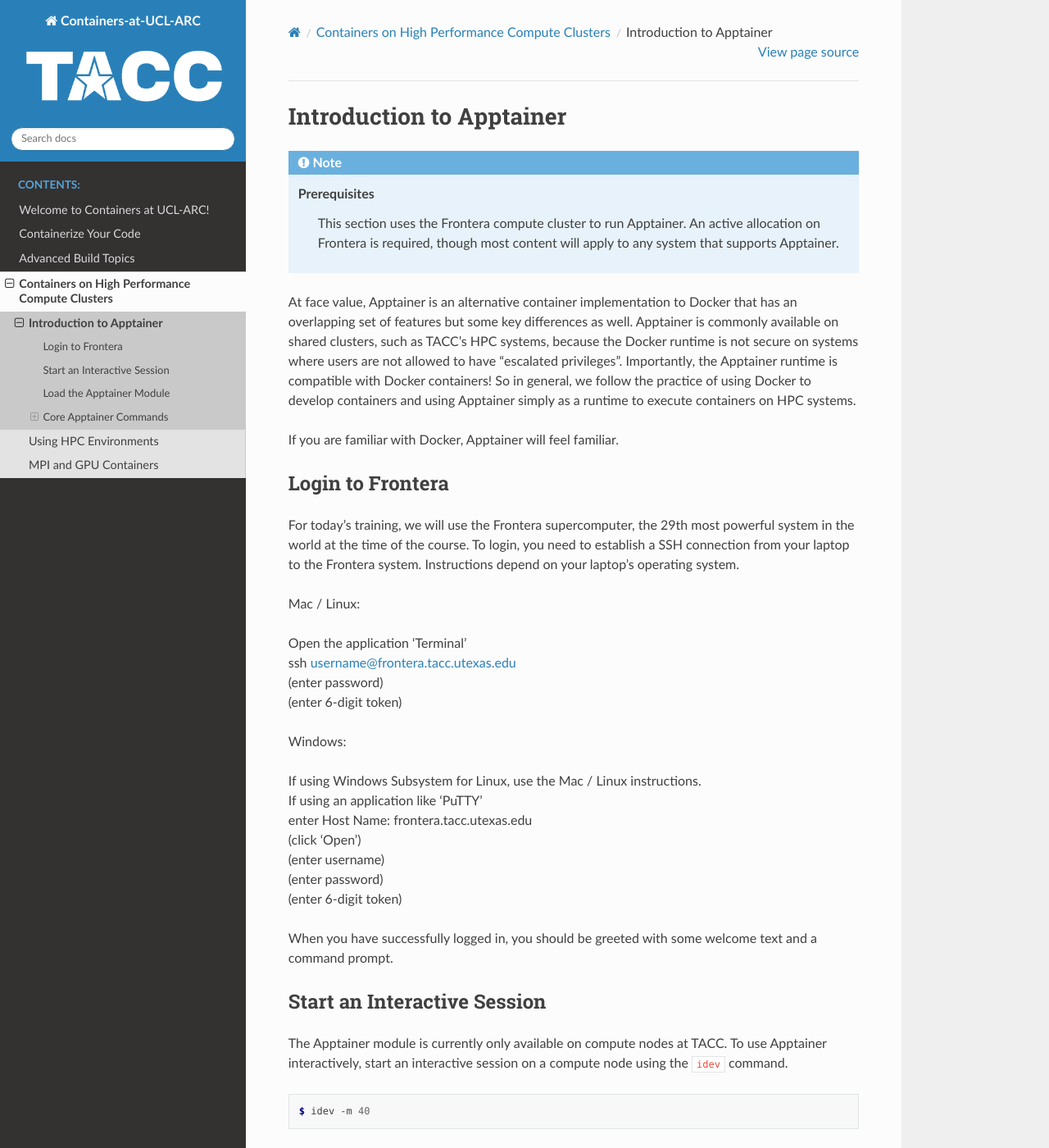
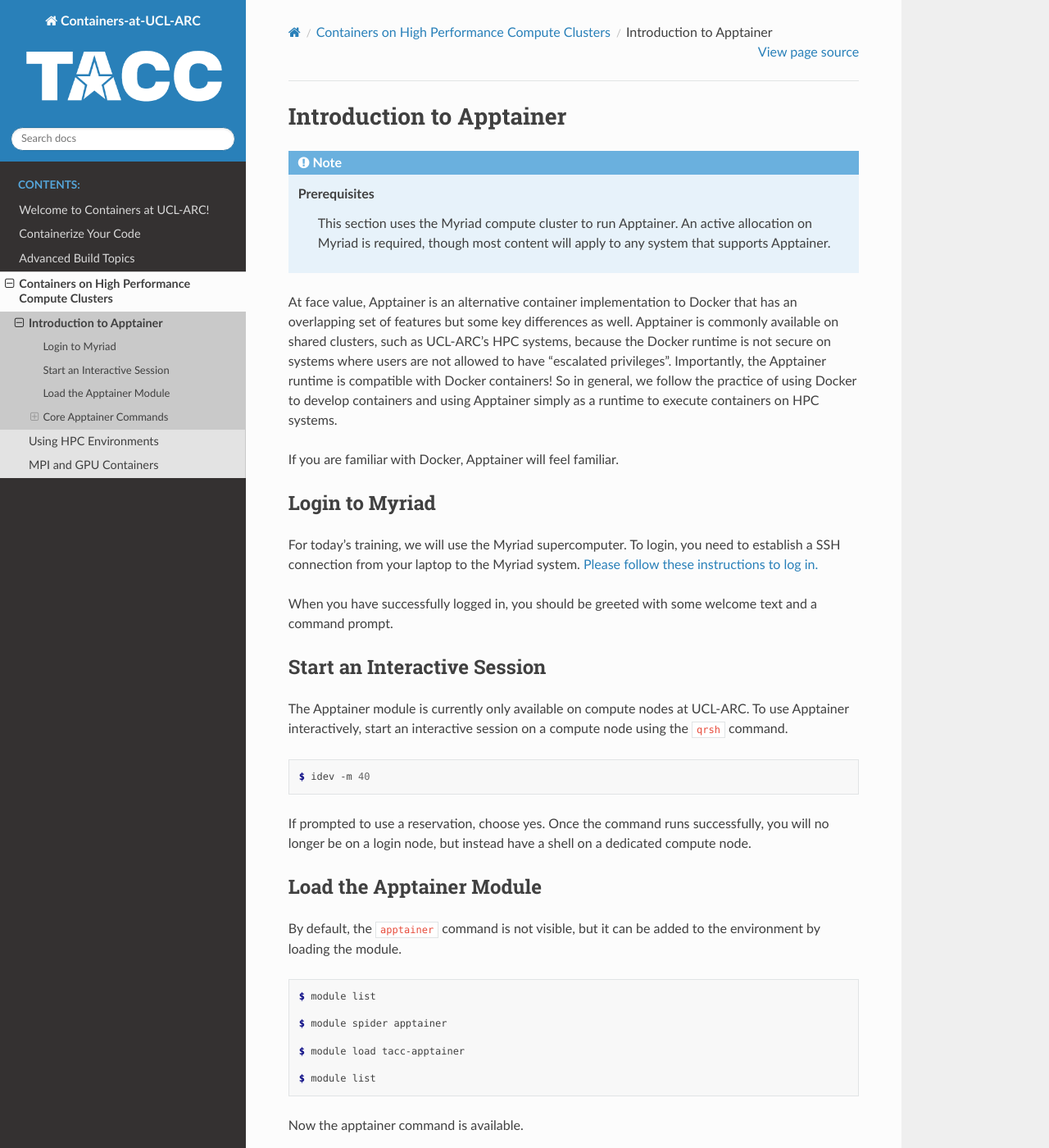
Before and after one commit to TACC/containers_at_tacc, a Sphinx documentation site: the page built from docs/apptainer/01.apptainer_basics.rst, in a window 1280 px wide and 1400 px high. Shown: the whole window at 82% size. Built offline with Sphinx 7.4.7 and the Read the Docs theme 2.0.0, drawn with Linux system fonts in a browser that asks for light colours.

Commit message:
singularity -> apptainer

```diff
--- a/docs/singularity/00.overview.rst
+++ b/docs/apptainer/00.overview.rst
@@ -17,6 +17,6 @@
    :maxdepth: 1
    :caption: Sections:
 
-   01.singularity_basics
-   02.singularity_batch
+   01.apptainer_basics
+   02.apptainer_batch
    03.mpi_and_gpus
--- a/docs/singularity/01.singularity_basics.rst
+++ b/docs/apptainer/01.apptainer_basics.rst
@@ -5,36 +7,17 @@
 .. Note::
 
     Prerequisites
-	This section uses the Frontera compute cluster to run Apptainer. An active allocation on Frontera is required, though most content will apply to any system that supports Apptainer.
+	This section uses the |machine| compute cluster to run Apptainer. An active allocation on |machine| is required, though most content will apply to any system that supports Apptainer.
 
-At face value, Apptainer is an alternative container implementation to Docker that has an overlapping set of features but some key differences as well.  Apptainer is commonly available on shared clusters, such as TACC's HPC systems, because the Docker runtime is not secure on systems where users are not allowed to have "escalated privileges".  Importantly, the Apptainer runtime is compatible with Docker containers!  So in general, we follow the practice of using Docker to develop containers and using Apptainer simply as a runtime to execute containers on HPC systems.
+At face value, Apptainer is an alternative container implementation to Docker that has an overlapping set of features but some key differences as well.  Apptainer is commonly available on shared clusters, such as |site|'s HPC systems, because the Docker runtime is not secure on systems where users are not allowed to have "escalated privileges".  Importantly, the Apptainer runtime is compatible with Docker containers!  So in general, we follow the practice of using Docker to develop containers and using Apptainer simply as a runtime to execute containers on HPC systems.
 
 If you are familiar with Docker, Apptainer will feel familiar.
 
 
-Login to Frontera
-=================
+Login to |machine|
+==================
 
-For today's training, we will use the Frontera supercomputer, the 29th most powerful system in the world at the time of the course.  To login, you need to establish a SSH connection from your laptop to the Frontera system.  Instructions depend on your laptop's operating system.
-
-Mac / Linux:
-
-|   Open the application 'Terminal'
-|   ssh username@frontera.tacc.utexas.edu
-|   (enter password)
-|   (enter 6-digit token)
-
-
-Windows:
-
-|   If using Windows Subsystem for Linux, use the Mac / Linux instructions.
-|   If using an application like 'PuTTY'
-|   enter Host Name: frontera.tacc.utexas.edu
-|   (click 'Open')
-|   (enter username)
-|   (enter password)
-|   (enter 6-digit token)
-
+For today's training, we will use the |machine| supercomputer.  To login, you need to establish a SSH connection from your laptop to the |machine| system.  |logininstructionslink|_
 
 When you have successfully logged in, you should be greeted with some welcome text and a command prompt.
 
@@ -42,7 +25,7 @@
 Start an Interactive Session
 ================================
 
-The Apptainer module is currently only available on compute nodes at TACC. To use Apptainer interactively, start an interactive session on a compute node using the ``idev`` command.
+The Apptainer module is currently only available on compute nodes at |site|. To use Apptainer interactively, start an interactive session on a compute node using the |interactivecmd| command.
 
 .. code-block:: console
 
--- a/docs/containers/01.intro.rst
+++ b/docs/containers/01.intro.rst
@@ -85,11 +85,7 @@
 Apptainer
 ~~~~~~~~~
 
-Apptainer (a recent offshoot from Singularity) is a container solution designed to
-execute applications at bare-metal performance while being secure, portable, and
-100% reproducible. Apptainer's permissions model makes it a popular choice for
-shared HPC environments where Docker cannot be supported. It has its own syntax
-for building containers but also support pulling and running Docker containers.
+Apptainer is a container solution designed to execute applications at bare-metal performance while being secure, portable, and 100% reproducible. Apptainer's permissions model makes it a popular choice for shared HPC environments where Docker cannot be supported. It has its own syntax for building containers but also support pulling and running Docker containers.
 
 In general we use **Docker** to develop new containers and run them on our laptops.
 We use **Apptainer** as a runtime on our HPC systems.
--- a/docs/index.rst
+++ b/docs/index.rst
@@ -8,12 +8,12 @@
 |workshop_name| Workshop
 ==========================
 
-Software containers are an important common currency for portable and reproducible computing.  Learn best practices on building, using, and sharing Docker and Singularity/Apptainer containers in this hands-on workshop.
+Software containers are an important common currency for portable and reproducible computing.  Learn best practices on building, using, and sharing Docker and Apptainer containers in this hands-on workshop.
 Also learn how to run those containers on |site| systems, including MPI and GPU aware containers.
 
 Topics will include:
 
-- Docker and Singularity/Apptainer basics
+- Docker and Apptainer basics
 - Containerizing your own code
 - Multi-stage and Multi-architecture Docker builds
 - Running containers at |site|, including MPI parallelism and GPU enabled containers
@@ -27,7 +27,7 @@
    containers/00.overview
    containerize-your-code/overview
    advanced/00.overview
-   singularity/00.overview
+   apptainer/00.overview
 
 
 Indices and tables
```
Also changed, not shown: other parts of docs/apptainer/01.apptainer_basics.rst (+2 -0 lines), docs/apptainer/02.apptainer_batch.rst (renamed from docs/singularity/02.singularity_batch.rst), docs/apptainer/03.mpi_and_gpus.rst (renamed from docs/singularity/03.mpi_and_gpus.rst).
